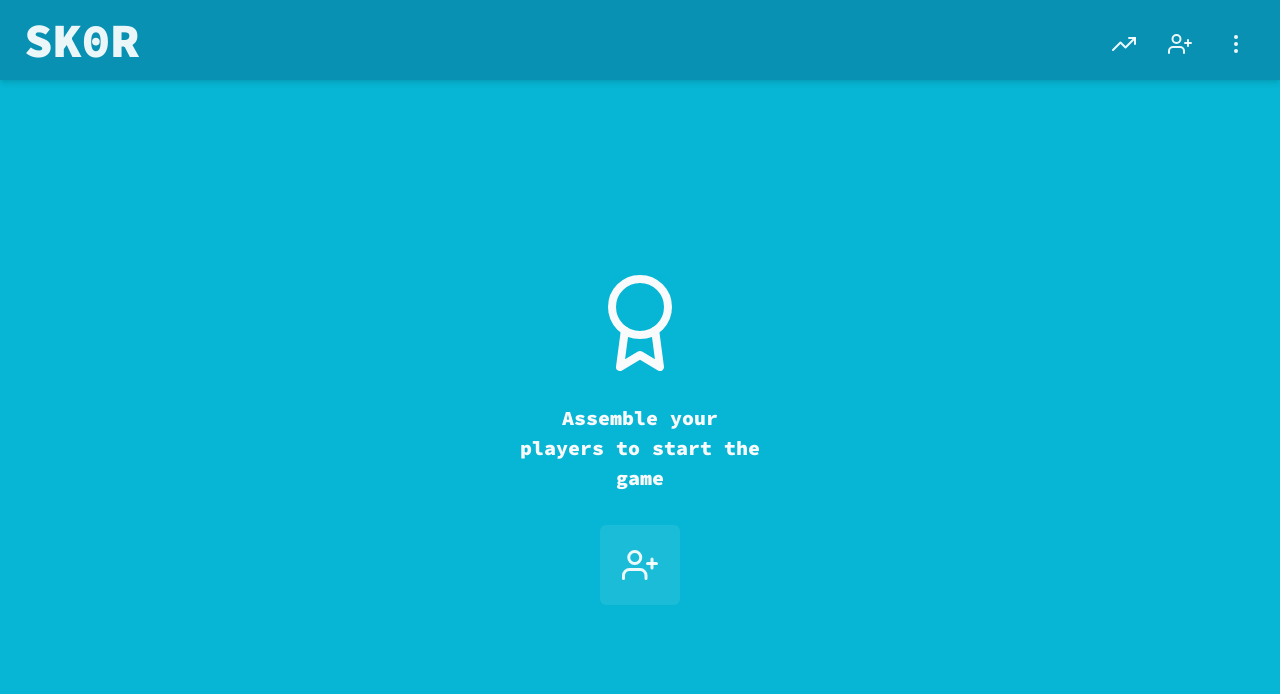
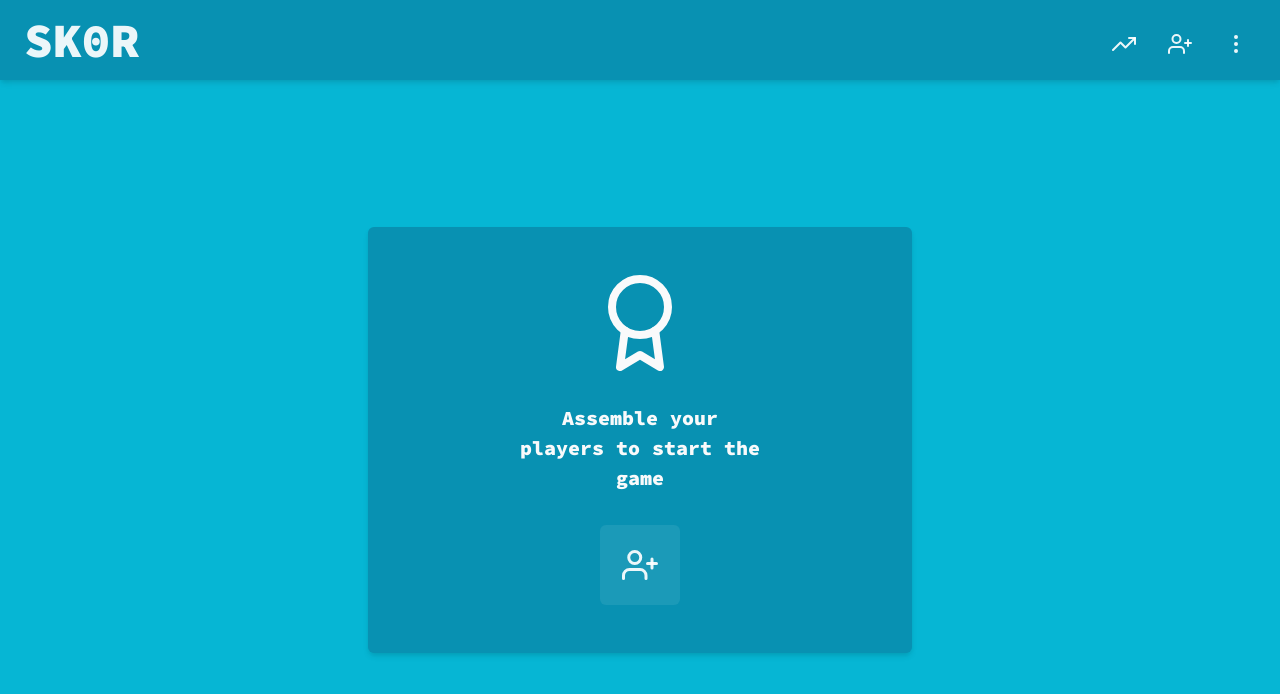
Before and after one commit to TimKolberger/skor, a React (Vite) app: page / in a window 1280 px wide. Shown: the top 694 px of the page. Built offline with nearby package versions, Linux system fonts and the light colour scheme.

Commit message:
chore: refactor player sort

```diff
--- a/src/feature/game/gameMachine.ts
+++ b/src/feature/game/gameMachine.ts
@@ -2,6 +2,7 @@ import { actions, assign, createMachine } from "xstate"
 
 import { Player } from "../players/playerMachine"
 import { ScoreOperator } from "../scores/ScoreOperatorFormField"
+import { sortPlayersWithScore } from "../scores/sortPlayersWithScore"
 
 const { send, cancel } = actions
 
@@ -88,7 +89,11 @@ export const gameMachine = createMachine<GameContext, GameEvent>(
     initial: "idle",
     states: {
       idle: {
-        entry: ["calculateTotalScores", "clearActivePlayer"],
+        entry: [
+          "calculateTotalScores",
+          "clearActivePlayer",
+          "sortPlayersByScore",
+        ],
         on: {
           INCREMENT: {
             target: "counting",
@@ -280,6 +285,14 @@ export const gameMachine = createMachine<GameContext, GameEvent>(
       toggleSort: assign({
         sort: (context) => (context.sort !== "asc" ? "asc" : "desc"),
       }),
+      sortPlayersByScore: assign({
+        players: (context) =>
+          sortPlayersWithScore({
+            players: context.players,
+            scores: context.scores,
+            sort: context.sort,
+          }).map(({ player }) => player),
+      }),
     },
     guards: {
       playerExists: (context, event) => {
--- a/src/feature/scores/GameScores.tsx
+++ b/src/feature/scores/GameScores.tsx
@@ -1,11 +1,4 @@
-import {
-  Center,
-  chakra,
-  Icon,
-  IconButton,
-  Text,
-  VStack,
-} from "@chakra-ui/react"
+import { chakra, Container, Icon, IconButton, Text } from "@chakra-ui/react"
 import { AnimatePresence, LayoutGroup, Reorder } from "framer-motion"
 import * as React from "react"
 import { FiAward, FiUserPlus } from "react-icons/fi"
@@ -16,7 +9,6 @@ import { useGameService } from "../game/useGameService"
 import { linker } from "../navigation/linker"
 import { noop } from "../utils/noop"
 import { ConnectedScoreTile } from "./ScoreTile"
-import { sortPlayersWithScore } from "./sortPlayersWithScore"
 import { useGameScoresKeyboardShortcuts } from "./useGameScoresKeyboardShortcuts"
 
 const ReorderGroup = chakra(Reorder.Group, {
@@ -49,13 +41,8 @@ export const GameScores = () => {
   )
 
   const sortedPlayersAndScores = React.useMemo(
-    () =>
-      sortPlayersWithScore({
-        players,
-        scores,
-        sort,
-      }),
-    [players, scores, sort]
+    () => players.map((player) => ({ player, scoreSlice: scores[player.id] })),
+    [players, scores]
   )
 
   if (!sortedPlayersAndScores.length) {
@@ -90,8 +77,22 @@ export const GameScores = () => {
 }
 
 const EmptyGameScoresScreen = () => (
-  <Center flex="1">
-    <VStack spacing="8">
+  <Container
+    display="flex"
+    flexDirection="column"
+    justifyContent="center"
+    flex="1"
+  >
+    <chakra.div
+      display="flex"
+      flexDirection="column"
+      alignItems="center"
+      py="12"
+      borderRadius="md"
+      gap="8"
+      bg="cyan.600"
+      shadow="md"
+    >
       <Icon as={FiAward} fontSize="8xl" />
       <Text fontSize="xl" maxW="60" textAlign="center" fontWeight="bold">
         Assemble your players to start the game
@@ -105,6 +106,6 @@ const EmptyGameScoresScreen = () => (
         as={Link}
         to={linker.addPlayer()}
       />
-    </VStack>
-  </Center>
+    </chakra.div>
+  </Container>
 )
--- a/src/feature/scores/sortPlayersWithScore.ts
+++ b/src/feature/scores/sortPlayersWithScore.ts
@@ -10,26 +10,14 @@ export function sortPlayersWithScore({
   scores: Record<Player["id"], ScoreSlice>
   sort: SortType
 }) {
-  const playersById = players.reduce((previousValue, player) => {
-    previousValue[player.id] = player
-    return previousValue
-  }, {} as Record<Player["id"], Player>)
-
-  return Object.entries(scores)
-    .sort(([, { total: a }], [, { total: b }]) =>
-      sort === "desc" ? a - b : b - a
-    )
-    .flatMap(([playerId, scoreSlice]) => {
-      const player = playersById[playerId]
-      if (!player) {
-        return []
-      }
-
-      return [
-        {
-          player,
-          scoreSlice,
-        },
-      ]
+  return players
+    .sort((playerA, playerB) => {
+      const scoreA = scores[playerA.id]?.total ?? 0
+      const scoreB = scores[playerB.id]?.total ?? 0
+      return sort === "desc" ? scoreA - scoreB : scoreB - scoreA
     })
+    .map((player) => ({
+      player,
+      scoreSlice: scores[player.id],
+    }))
 }
--- a/src/feature/scores/useGameScoresKeyboardShortcuts.tsx
+++ b/src/feature/scores/useGameScoresKeyboardShortcuts.tsx
@@ -4,30 +4,23 @@ import { useNavigate } from "react-router-dom"
 import { useGame } from "../game/useGame"
 import { useGameService } from "../game/useGameService"
 import { linker } from "../navigation/linker"
-import { sortPlayersWithScore } from "./sortPlayersWithScore"
 
 export function useGameScoresKeyboardShortcuts() {
   const gameService = useGameService()
-  const { sort, scores, players } = useGame()
+  const { scores, players } = useGame()
   const navigate = useNavigate()
 
   function createHotkeyHandler(index: number, type: "INCREMENT" | "DECREMENT") {
     return () => {
-      const sortedPlayers = sortPlayersWithScore({
-        players,
-        scores,
-        sort,
-      })
-
-      const playerScoreSlice = sortedPlayers[index]
-      if (!playerScoreSlice) {
+      const player = players[index]
+      if (!player) {
         return
       }
-      gameService.send({ type, playerId: playerScoreSlice.player.id })
+      gameService.send({ type, playerId: player.id })
     }
   }
 
-  const handlerDeps = [sort, scores, players]
+  const handlerDeps = [scores, players]
 
   useHotkeys("1", createHotkeyHandler(0, "INCREMENT"), handlerDeps)
   useHotkeys("2", createHotkeyHandler(1, "INCREMENT"), handlerDeps)
```
